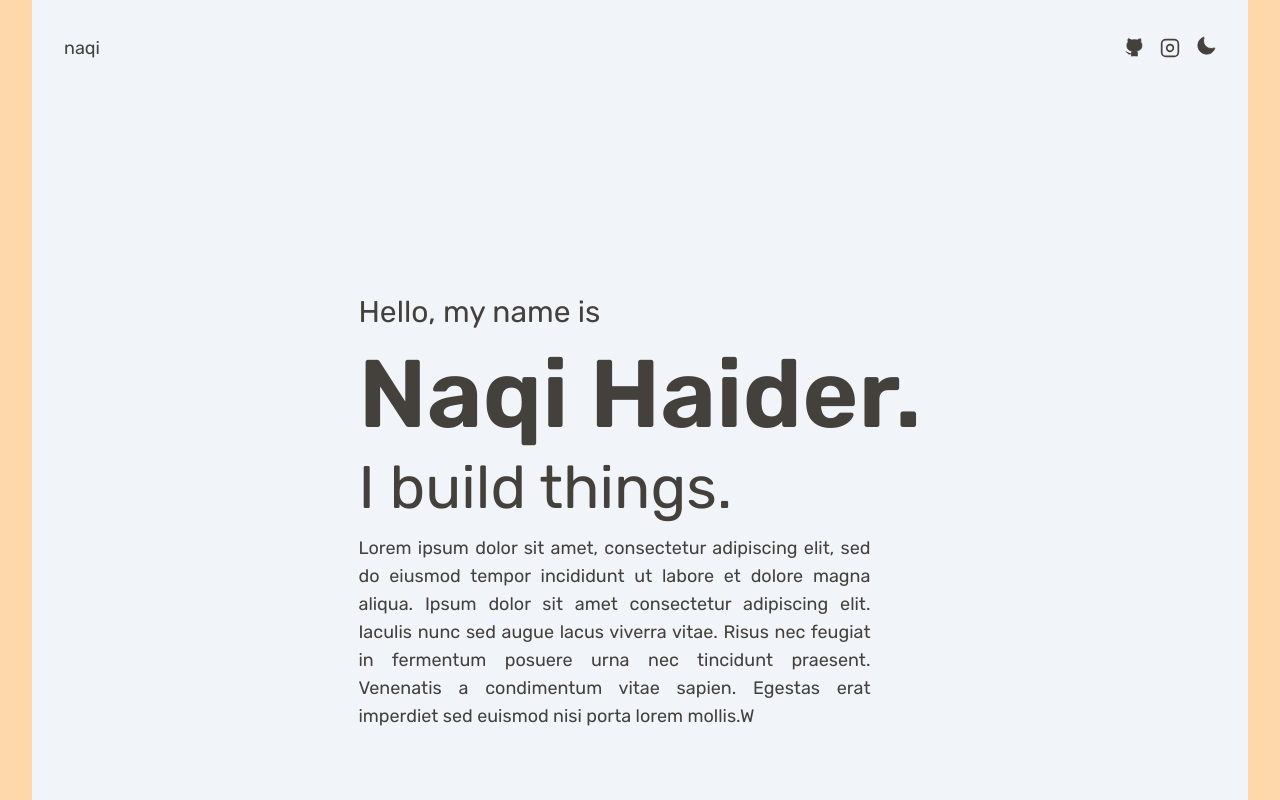
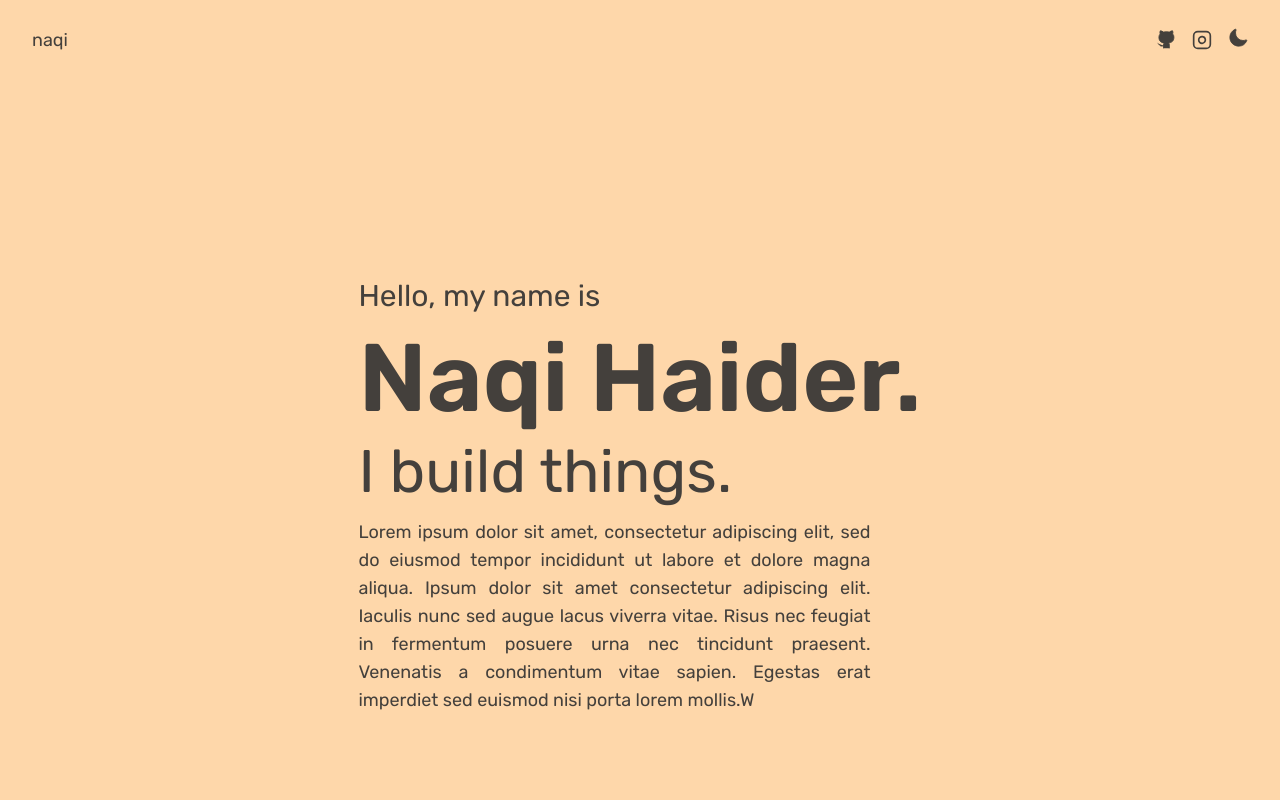
Before and after one commit to alderon07/my-website, a Next.js app in the folder frontend/: page / in a window 1280 px wide. Shown: the top 800 px of the page. Built offline with nearby package versions, Linux system fonts and the light colour scheme.

Commit message:
Moved Navbar

```diff
--- a/frontend/src/components/navbar/Navbar.tsx
+++ b/frontend/src/components/navbar/Navbar.tsx
@@ -7,17 +7,16 @@ import { MoonIcon, SunIcon } from "@heroicons/react/24/solid";
 
 type LayoutProps = { children: ReactNode };
 
-export default function Navbar({ children }: LayoutProps) {
+export default function Navbar() {
   const { theme, setTheme } = useTheme();
 
-  const style =
-    "ease-in-out delay-100 duration-300 hover:text-amber-500 dark:hover:text-sky-300 transition-all";
+  const style ="ease-in-out delay-100 duration-300 hover:text-amber-500 dark:hover:text-sky-300 transition-all";
 
   return (
     <div>
-      <nav className="flex justify-between items-center text-lg lowercase h-24 rounded container">
+      <nav className="flex justify-between items-center text-lg lowercase h-20 rounded">
         <span>
-          <Link href="/">NAQI</Link>
+          <Link href="/">naqi</Link>
         </span>
         <span>
           <ul className="flex list-none gap-4 items-center">
@@ -47,7 +46,6 @@ export default function Navbar({ children }: LayoutProps) {
         </span>
       </nav>
 
-      {children}
     </div>
   );
 }
--- a/frontend/src/pages/_app.tsx
+++ b/frontend/src/pages/_app.tsx
@@ -3,7 +3,6 @@ import React from "react";
 import type { AppProps } from "next/app";
 import { ThemeProvider } from "next-themes";
 import { Rubik } from "@next/font/google";
-import Navbar from "../components/navbar/Navbar";
 
 const rubik = Rubik({
   variable: "--font-rubik",
@@ -14,11 +13,7 @@ export default function App({ Component, pageProps }: AppProps) {
   return (
     <ThemeProvider attribute="class">
       <main className={`${rubik.variable} font-rubik`}>
-        <div className={`px-8 container h-screen mx-auto font-normal font-mono bg-slate-100 text-stone-700 dark:bg-slate-900 dark:text-stone-300`}>
-          <Navbar>
-            <Component {...pageProps} />
-          </Navbar>
-        </div>
+              <Component className="scollbar" {...pageProps} />
       </main>
     </ThemeProvider>
   );
--- a/frontend/src/pages/index.tsx
+++ b/frontend/src/pages/index.tsx
@@ -2,13 +2,15 @@ import React from "react";
 import Intro from "../components/intro/Intro";
 import Work from "../components/work/Work";
 import About from "../components/about/About";
+import Navbar from "../components/navbar/Navbar";
 
 export default function Home() {
   return (
-    <main className="py-4">
-      <Intro></Intro>
-      <About></About>
-      <Work></Work>
-    </main>
+      <div className="flex flex-col gap-4 font-normal font-mono">
+        <Navbar></Navbar>
+        <Intro></Intro>
+        <About></About>
+        <Work></Work>
+      </div>
   );
 }
--- a/frontend/src/pages/projects.tsx
+++ b/frontend/src/pages/projects.tsx
@@ -1,5 +1,4 @@
-import React from "react";
-import Navbar from "../components/navbar/Navbar";
+import React from 'react';
 
 export default function Projects() {
   return (
```
